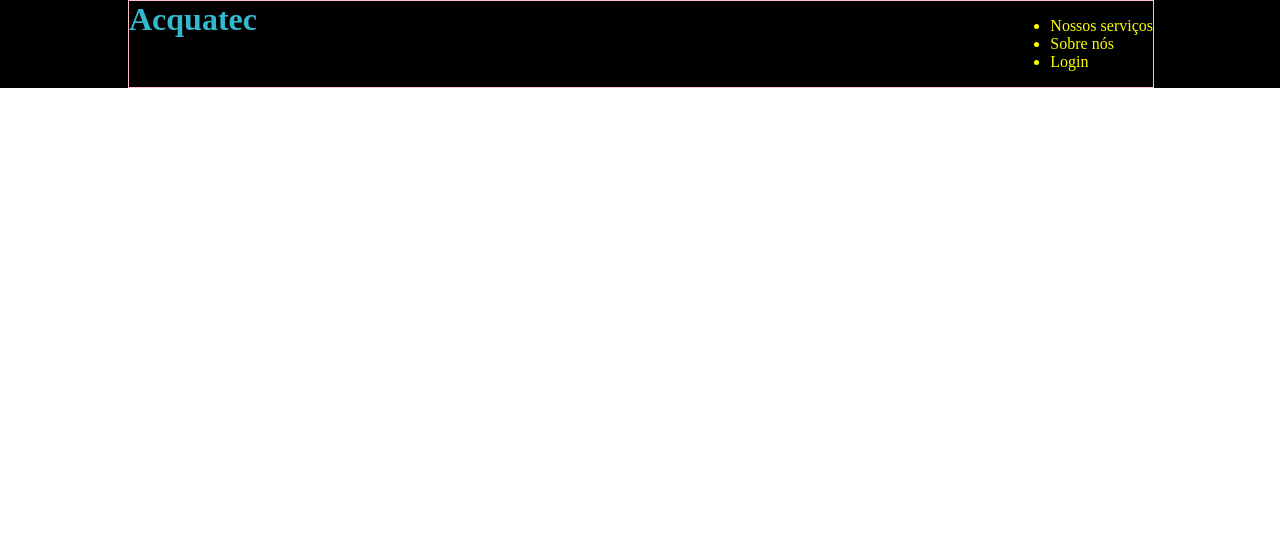
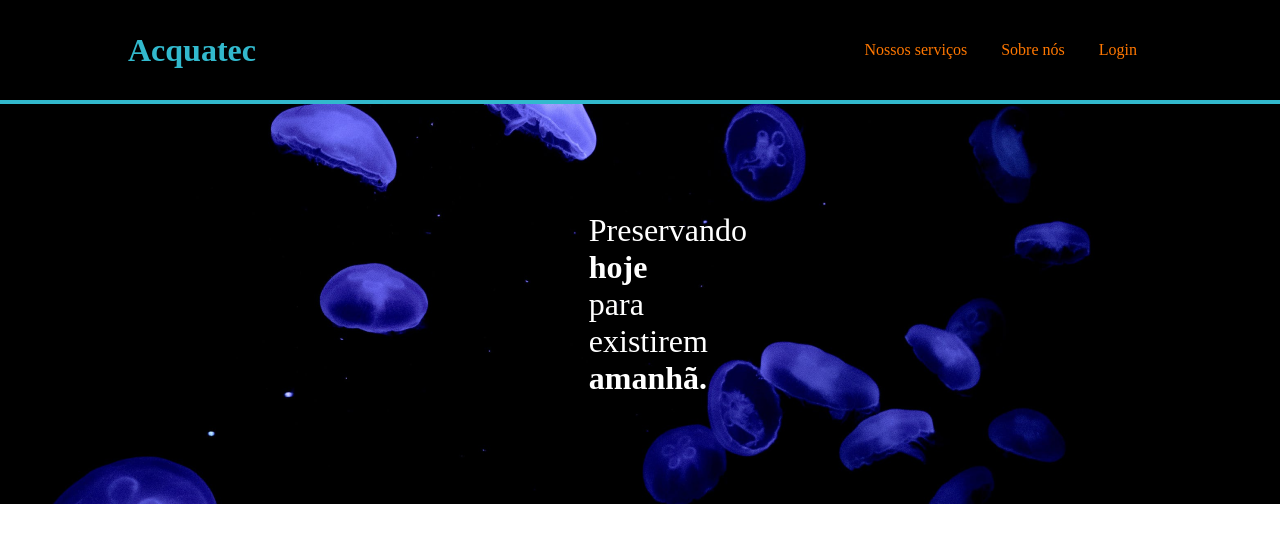
Before and after one commit to fernandacaramico/projeto-aquatech, a plain HTML site: page index.html in a window 1280 px wide. Drawn offline with Linux system fonts and the light colour scheme.

Commit message:
Aula 02 - Finalizando Header e adicionando Banner

```diff
--- a/index.html
+++ b/index.html
@@ -10,16 +10,26 @@
 
 <body>
 
+  <!-- Header -->
+
   <div class="header">
     <div class="container">
       <h1>Acquatec</h1>
       <ul class="navbar">
-        <li>Nossos serviços</li>
-        <li>Sobre nós</li>
-        <li>Login</li>
+        <li><a href="#">Nossos serviços</a></li>
+        <li><a href="#">Sobre nós</a></li>
+        <li><a href="#">Login</a></li>
       </ul>
     </div>
   </div>
+
+  <!-- Banner -->
+
+    <div class="banner">
+      <div class="container">
+        <p>Preservando <b>hoje</b> para existirem <b>amanhã.</b></p>
+      </div>
+    </div>
 
 
 
--- a/style.css
+++ b/style.css
@@ -4,25 +4,58 @@ body {
 
 .header {
   background-color: black;
+  width: 100%;
+  height: 100px;
+  border-bottom: 4px solid #32B9CD;
 }
 
-.container {
+.header .container {
   display: flex;
   justify-content: space-between;
+  align-items: center;
   width: 80%;
-  border: 1px solid pink;
-  /* margin-left: 10%;
-  margin-right: 10%;  */
-  /* margin: 0 10% 0 10%; */
-  /* margin: 0 10%; */
   margin: 0 10% 0;
+  height: 100%;
 }
 
-h1 {
+.header .container h1 {
   color: #32B9CD;
   margin: 0;
 }
 
-.navbar {
-  color: rgb(255, 255, 0);
+.header .container .navbar {
+  list-style: none;
 }
+
+.header .container .navbar li{
+  display: inline;
+  padding: 0 15px;
+}
+
+.header .container .navbar li a{
+  color: #ff7700;
+  text-decoration: none;
+}
+
+
+.banner{
+  width: 100%;
+  height: 400px;
+  background-image: url(imagens/bg-jelly-fish-para_outras_pags.png);
+}
+
+.banner .container{
+  width: 80%;
+  height: 100%;
+  margin: 0 10%;
+  display: flex;
+  justify-content: center;
+  align-items: center;
+}
+
+.banner .container p{
+  margin: 0;
+  color: white;
+  font-size: 32px;
+  width: 10%;
+}
```
Also changed, not shown: imagens/bg-jelly-fish-para_outras_pags.png (added), imagens/favicon2.ico (added), imagens/growth_color.png (added), imagens/lightbulb_color.png (added), imagens/planet-earth_color.png (added).
